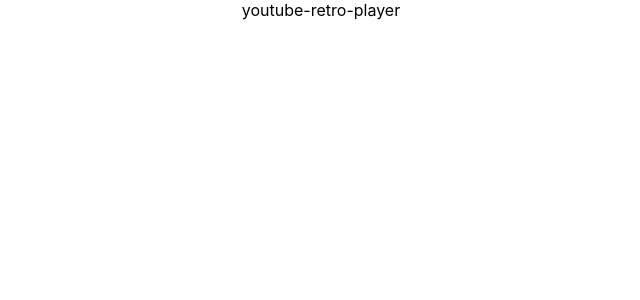
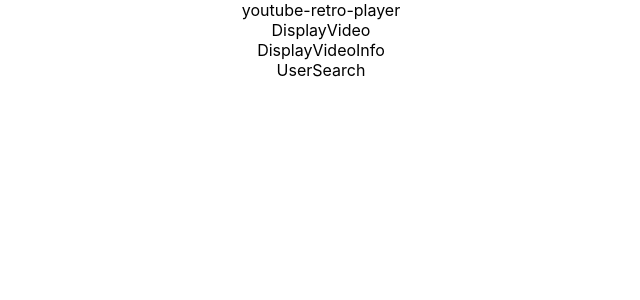
Before and after one commit to jerquinigo/youtube-retro-player, a React (Create React App) app in the folder frontend/: page / in a window 1280 px wide. Shown: the top 300 px of the page, without its empty margins (319-959 px from the left). Built offline with nearby package versions, Linux system fonts and the light colour scheme.

Commit message:
setting up skeleton components

```diff
--- a/frontend/src/App.js
+++ b/frontend/src/App.js
@@ -1,8 +1,18 @@
 import React from "react";
+import DisplayVideo from "./Components/DisplayVideo.js";
+import DisplayVideoInfo from "./Components/DisplayVideoInfo.js";
+import UserSearch from "./Components/UserSearch.js";
 import "./App.css";
 
 function App() {
-  return <div className="App">youtube-retro-player</div>;
+  return (
+    <div className="App">
+      youtube-retro-player
+      <DisplayVideo />
+      <DisplayVideoInfo />
+      <UserSearch />
+    </div>
+  );
 }
 
 export default App;
--- /dev/null
+++ b/frontend/src/Components/DisplayVideo.js
@@ -0,0 +1,13 @@
+import React, { Component } from "react";
+
+class DisplayVideo extends Component {
+  constructor() {
+    super();
+  }
+
+  render() {
+    return <div>DisplayVideo</div>;
+  }
+}
+
+export default DisplayVideo;
--- /dev/null
+++ b/frontend/src/Components/DisplayVideoInfo.js
@@ -0,0 +1,13 @@
+import React, { Component } from "react";
+
+class DisplayVideoInfo extends Component {
+  constructor() {
+    super();
+  }
+
+  render() {
+    return <div>DisplayVideoInfo</div>;
+  }
+}
+
+export default DisplayVideoInfo;
--- /dev/null
+++ b/frontend/src/Components/UserSearch.js
@@ -0,0 +1,13 @@
+import React, { Component } from "react";
+
+class UserSearch extends Component {
+  constructor() {
+    super();
+  }
+
+  render() {
+    return <div>UserSearch</div>;
+  }
+}
+
+export default UserSearch;
```
